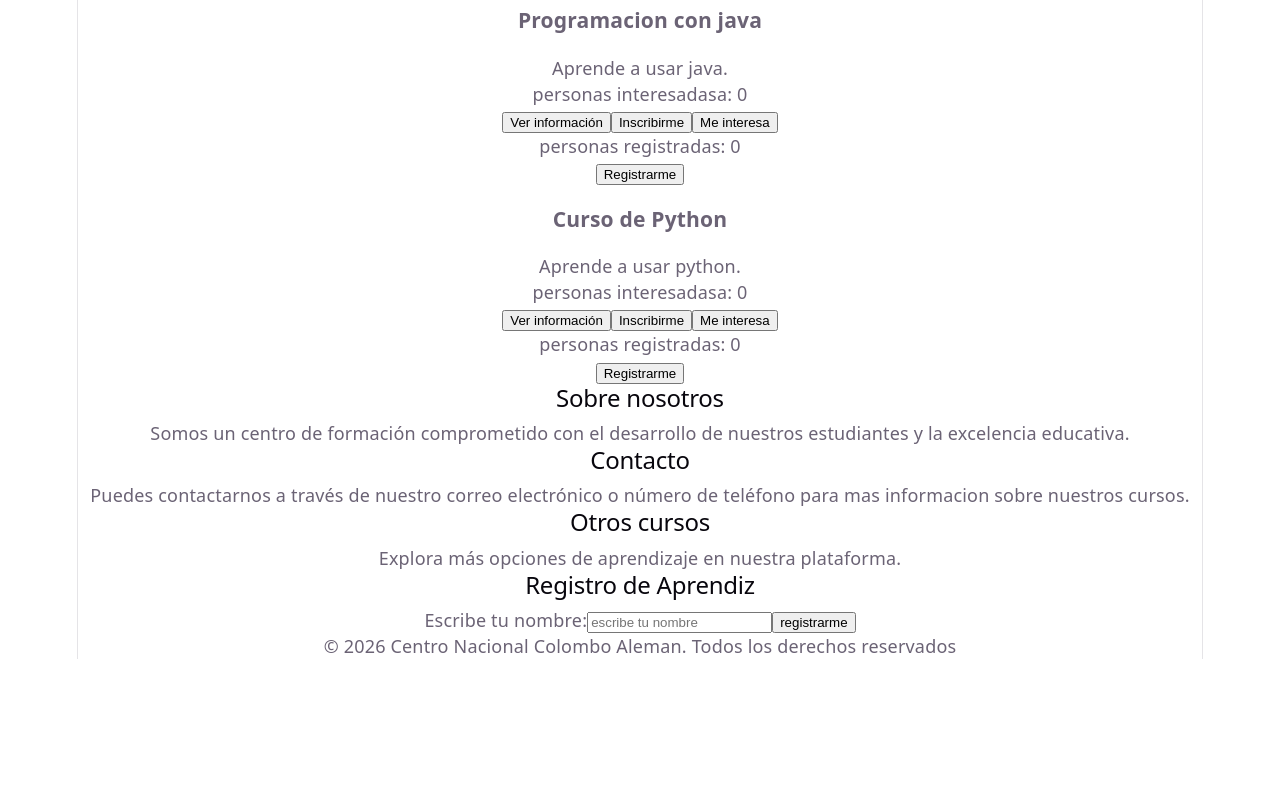
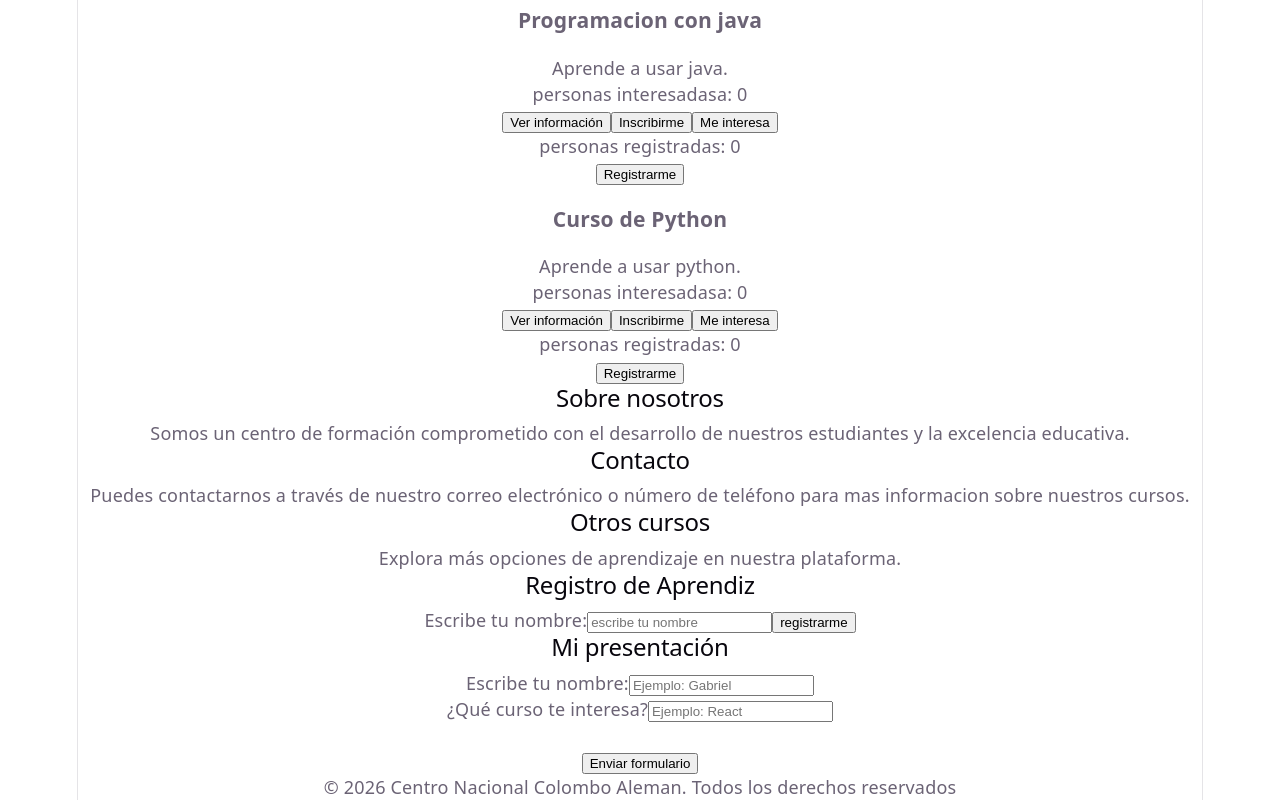
Before and after one commit to meislertmolinaherazo04-png/proyecto-react, a React (Vite) app: page / in a window 1280 px wide. Shown: the part 991-1791 px from the top of the page. Before the commit the page ends 1650 px from the top, so only its background shows below. Built offline with nearby package versions, Linux system fonts and the light colour scheme.

Commit message:
actualizacion

```diff
--- a/src/App.jsx
+++ b/src/App.jsx
@@ -3,6 +3,7 @@ import Curso from "./componentes/Curso"
 import Footer from "./componentes/Footer"
 import NavBar from "./componentes/NavBar"
 import RegistroAprendiz from "./componentes/RegistroAprendiz"
+import PresentacionAprendiz from "./componentes/PresentacionAprendiz"
 
 
 function App() {
@@ -68,6 +69,8 @@ function App() {
 
         <RegistroAprendiz/>
 
+        <PresentacionAprendiz/>
+
         <Footer />
 
 
--- a/src/componentes/PresentacionAprendiz.jsx
+++ b/src/componentes/PresentacionAprendiz.jsx
@@ -1,12 +1,28 @@
+import { useState } from "react";
+
 function PresentacionAprendiz() {
     const [nombre, setNombre] = useState("");
     const [curso, setCurso] = useState("");
+    const [mensaje, setMensaje]= useState("");
 
+    function manejarEnvio(evento) {
+        evento.preventDefault();
+
+        if (nombre.trim() === ""  || curso.trim() === "") {
+            setMensaje(`por favor, completar los campos.`)
+            return;
+        }
+
+        setMensaje(`¡Formulario enviado Nombre: ${nombre}, curso de interés: ${curso}.!`);
+        setNombre("");
+        setCurso("");
+    }
     return (
         <div>
 
             <h2>Mi presentación</h2>
 
+            <form onSubmit={manejarEnvio}>
 
             <label htmlFor="nombre Presentacion">Escribe tu nombre:</label>
 
@@ -19,13 +35,9 @@ function PresentacionAprendiz() {
                 placeholder="Ejemplo: Gabriel"
             />
 
-
-        <br />
             <br />
 
-
             <label htmlFor="cursoPresentacion">¿Qué curso te interesa?</label>
-
 
             <input
                 id="cursoPresentacion"
@@ -35,15 +47,17 @@ function PresentacionAprendiz() {
                 placeholder="Ejemplo: React"
             />
 
-        <h3>Mis datos</h3>
+            <br />
+            <br />
 
-        <p>Mi nombre es: {nombre}</p>
+            <button type="submit">
+                Enviar formulario
+            </button>
 
-        <p>Me interesa aprender: {curso}</p>
-
-        <p>
-            ¡Hola, (nombre)! Te interesa aprender (curso).
-        </p>
+            </form>
+            {mensaje !== "" && (
+                <p>{mensaje}</p>
+            )}
 
         </div>
     );
```
Lines whose indentation alone changed are shown as unchanged.
